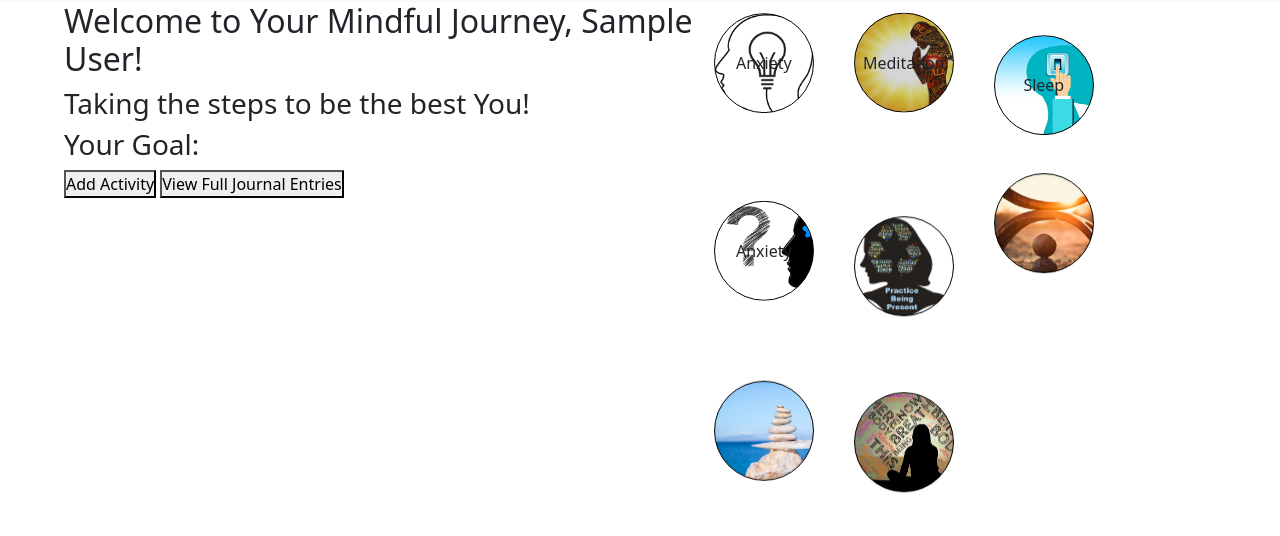
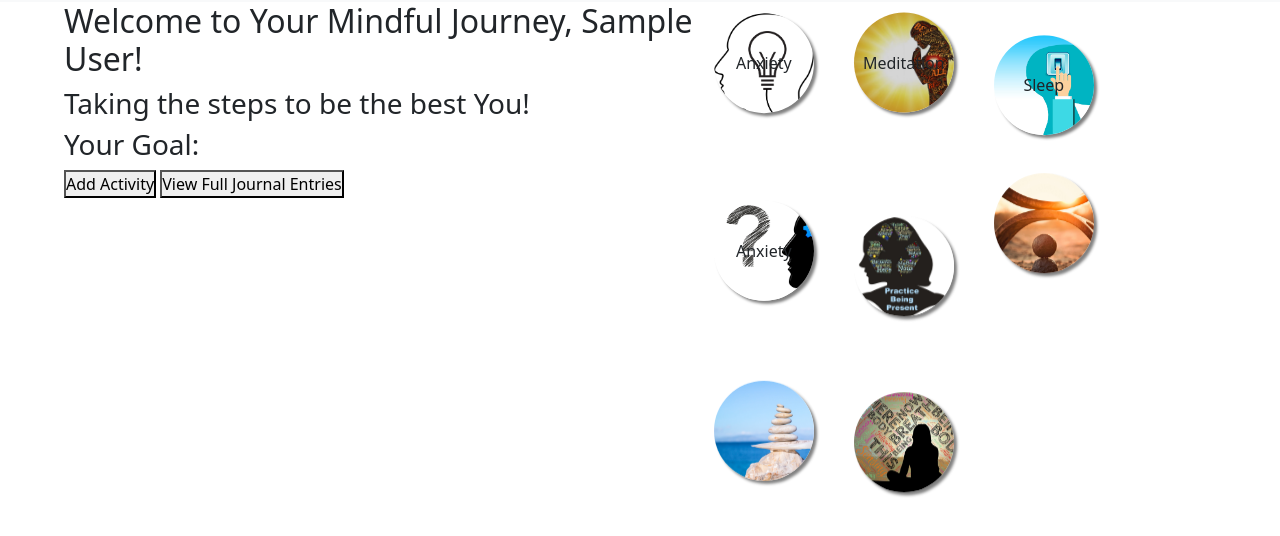
Before and after one commit to rshaywood/mindful_journey, a Flask app: page /users/dashboard in a window 1280 px wide. Shown: the part 124-660 px from the top of the page. Run offline with Flask 2, Linux system fonts and the light colour scheme; the visitor is signed in with stand-in values (Sample User, id 1); data that the repository does not hold is empty; some libraries are stand-ins or nearby versions; some web fonts are replaced.

Commit message:
adding box shadow to circle image

```diff
--- a/flask_app/static/css/dashboard.css
+++ b/flask_app/static/css/dashboard.css
@@ -100,10 +100,11 @@ a .signin-btn:hover{
     height:100px;
     /* background-color: #339af0; */
     border-radius: 50%;
-    border: 1PX solid black;
+    /* border: 1PX solid black; */
     display: flex;
     align-items: center;
     justify-content: center;
+    box-shadow: 3px 3px 3px gray;
 }
 /******************** ANIMATION FOR CIRCLE IMAGES ON DASHBOARD************************** */
 .img1{
--- a/flask_app/static/css/home.css
+++ b/flask_app/static/css/home.css
@@ -91,8 +91,3 @@ a .signin-btn:hover{
     color:#fff;
     border-color:#343a40;
 }
-
-
-
-
-dashb
```
